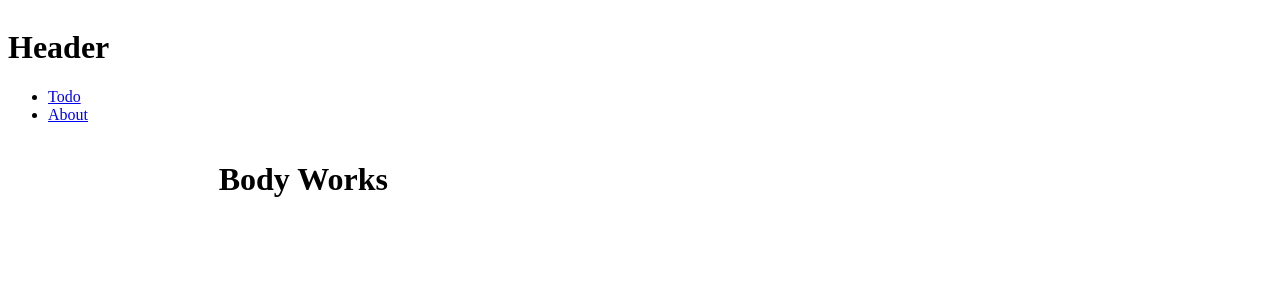
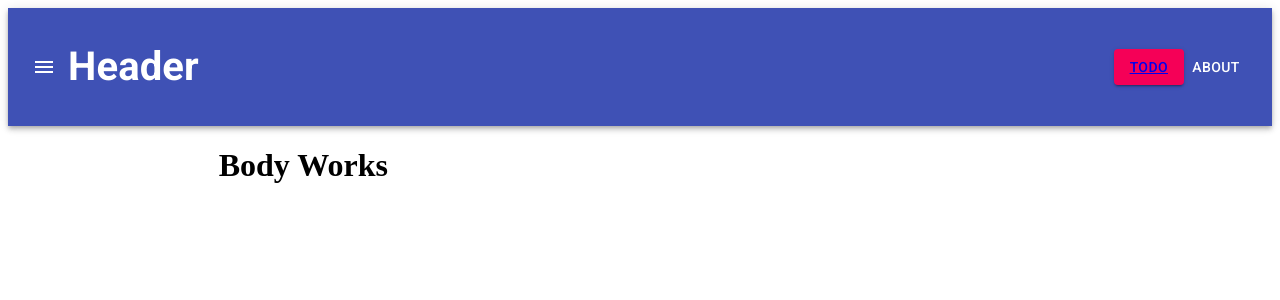
Before and after one commit to Buetze/TodoApp, a React (Create React App) app: page / in a window 1280 px wide. Shown: the top 300 px of the page. Built offline with nearby package versions, Linux system fonts and the light colour scheme.

Commit message:
added toolbar

```diff
--- a/src/component/todo/TodoHeader.tsx
+++ b/src/component/todo/TodoHeader.tsx
@@ -1,16 +1,50 @@
 import React from 'react'
 import { Link } from 'react-router-dom'
+import { AppBar, Toolbar, IconButton, Typography, Button, makeStyles } from '@material-ui/core'
+import MenuIcon from '@material-ui/icons/Menu';
 
-const TodoHeader : React.FC = () => {
+import { useHistory } from 'react-router-dom';
+
+const TodoHeader: React.FC = () => {
+    const classes = useStyles();
+    const history = useHistory();
+
     return (
         <>
-            <h1>Header</h1>
-            <ul>
-                <li><Link to="/todo" >Todo</Link></li>
-                <li><Link to="/about" >About</Link></li>
-            </ul>
+            <AppBar position="static">
+                <Toolbar>
+                    <IconButton edge="start" color="inherit" aria-label="menu">
+                        <MenuIcon />
+                    </IconButton>
+                    <Typography variant="h6" className={classes.title}>
+                        <h1>Header</h1>
+                    </Typography>
+                    <Button variant="contained" color="secondary" className={classes.menuLink}>
+                        <Link to="/todo" >Todo</Link>
+                    </Button>
+                    <Button
+                        color="inherit" className={classes.menuLink}
+                        onClick={() => { history.push('/about') }}
+                    >
+                        about
+                    </Button>
+                </Toolbar>
+            </AppBar>
         </>
     )
 }
 
+const useStyles = makeStyles((theme) => ({
+    root: {
+        flexGrow: 1,
+    },
+    menuLink: {
+        margin: theme.spacing,
+    },
+    title: {
+        flexGrow: 1,
+    }
+}))
+
+
 export default TodoHeader
```
